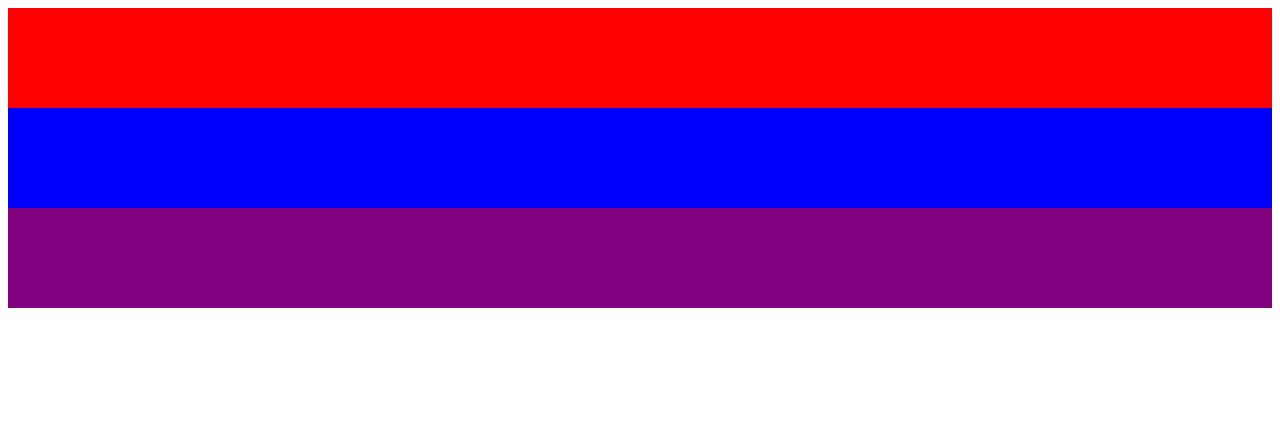
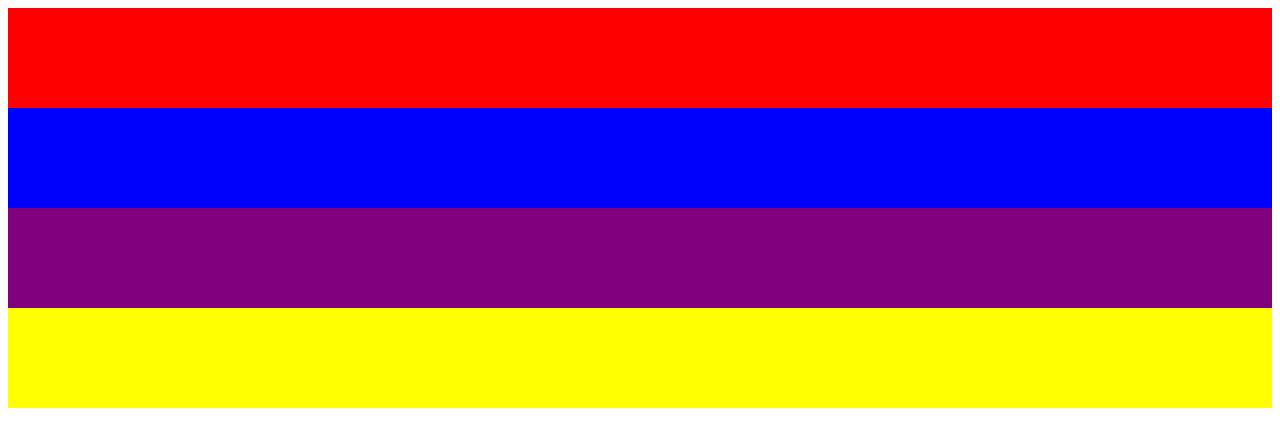
Before and after one commit to kurtfan/python_script, a plain HTML site: page index.html in a window 1280 px wide. Drawn offline with Linux system fonts and the light colour scheme.

Commit message:
Update index.html

```diff
--- a/index.html
+++ b/index.html
@@ -8,5 +8,6 @@
     <div style="background-color:red; height:100px; weight:100px"></div>
     <div style="background-color:blue; height:100px; weight:100px"></div>
     <div style="background-color:purple; height:100px; weight:100px"></div>
+    <div style="background-color:yellow; height:100px; weight:100px"></div>
 </body>
 </html>
```
